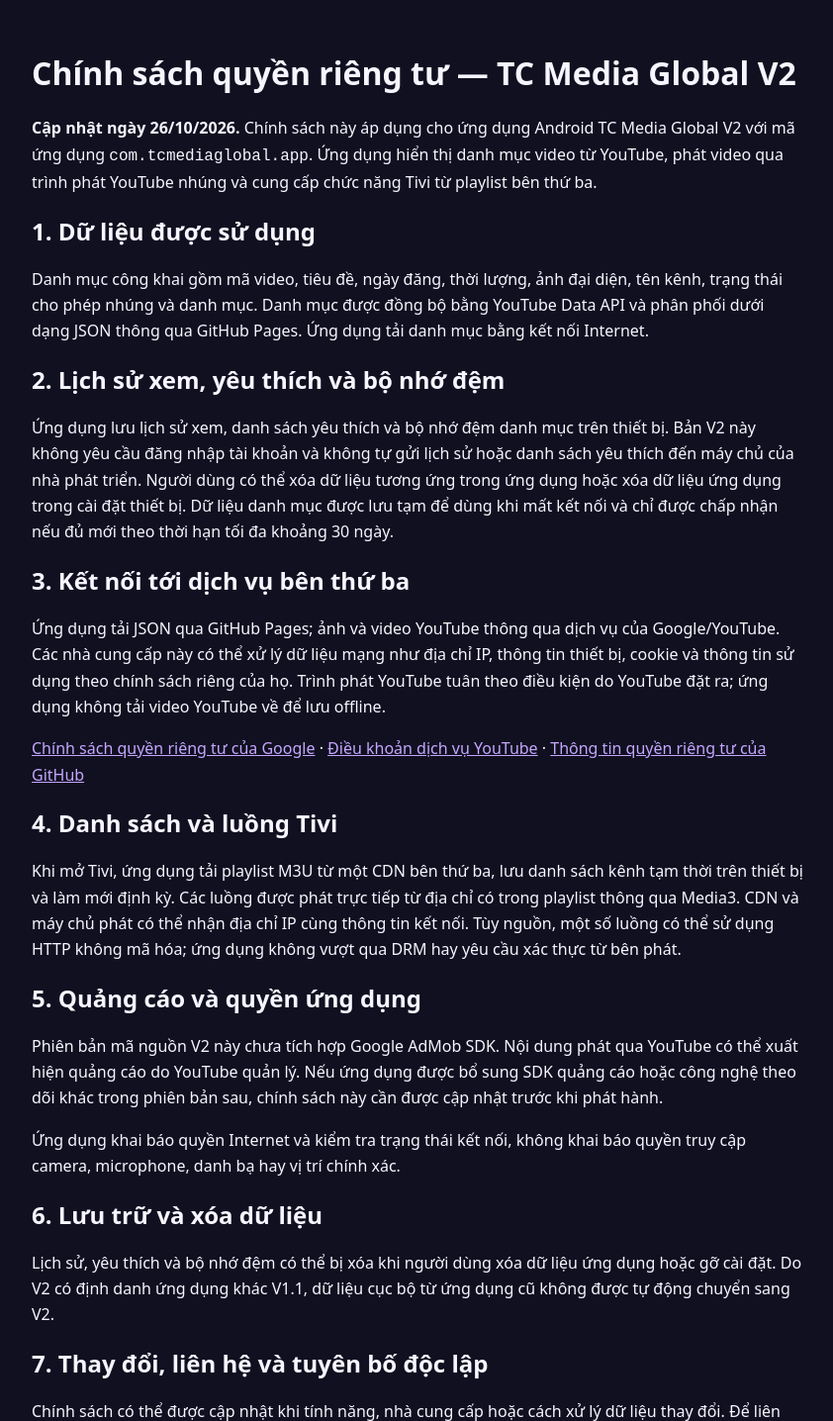
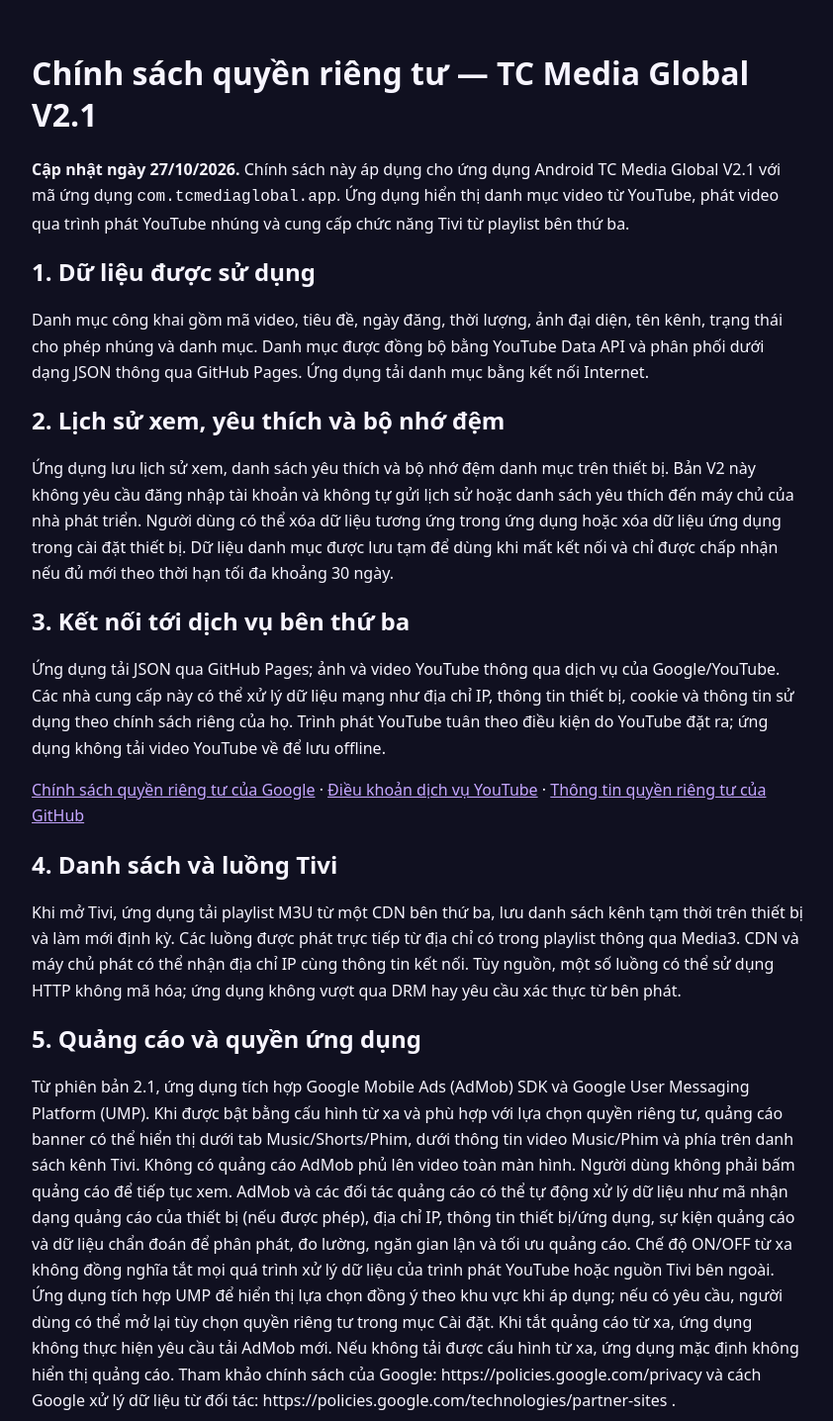
Before and after one commit to assetskinscom/tc-media-global-data, a plain HTML site: page privacy.html in a window 1280 px wide. Shown: the top 1436 px of the page at 99% size, without its empty margins (218-1060 px from the left). Drawn offline with Linux system fonts and the light colour scheme.

Commit message:
Add files via upload

```diff
--- /dev/null
+++ b/data/ads-config.json
@@ -0,0 +1 @@
+{"BAT_TAT_ADMOB": "ON"}
--- a/privacy.html
+++ b/privacy.html
@@ -3,15 +3,15 @@
 <head>
   <meta charset="utf-8">
   <meta name="viewport" content="width=device-width, initial-scale=1">
-  <title>Chính sách quyền riêng tư — TC Media Global V2</title>
+  <title>Chính sách quyền riêng tư — TC Media Global V2.1</title>
   <style>
     body{background:#101020;color:#f7f5ff;font:16px/1.65 system-ui,sans-serif;max-width:780px;margin:0 auto;padding:32px 18px}
     a{color:#c5a6ff}h1,h2{line-height:1.3}code{overflow-wrap:anywhere}
   </style>
 </head>
 <body>
-<h1>Chính sách quyền riêng tư — TC Media Global V2</h1>
-<p><strong>Cập nhật ngày 26/10/2026.</strong> Chính sách này áp dụng cho ứng dụng Android TC Media Global V2 với mã ứng dụng <code>com.tcmediaglobal.app</code>. Ứng dụng hiển thị danh mục video từ YouTube, phát video qua trình phát YouTube nhúng và cung cấp chức năng Tivi từ playlist bên thứ ba.</p>
+<h1>Chính sách quyền riêng tư — TC Media Global V2.1</h1>
+<p><strong>Cập nhật ngày 27/10/2026.</strong> Chính sách này áp dụng cho ứng dụng Android TC Media Global V2.1 với mã ứng dụng <code>com.tcmediaglobal.app</code>. Ứng dụng hiển thị danh mục video từ YouTube, phát video qua trình phát YouTube nhúng và cung cấp chức năng Tivi từ playlist bên thứ ba.</p>
 <h2>1. Dữ liệu được sử dụng</h2>
 <p>Danh mục công khai gồm mã video, tiêu đề, ngày đăng, thời lượng, ảnh đại diện, tên kênh, trạng thái cho phép nhúng và danh mục. Danh mục được đồng bộ bằng YouTube Data API và phân phối dưới dạng JSON thông qua GitHub Pages. Ứng dụng tải danh mục bằng kết nối Internet.</p>
 <h2>2. Lịch sử xem, yêu thích và bộ nhớ đệm</h2>
@@ -22,7 +22,10 @@
 <h2>4. Danh sách và luồng Tivi</h2>
 <p>Khi mở Tivi, ứng dụng tải playlist M3U từ một CDN bên thứ ba, lưu danh sách kênh tạm thời trên thiết bị và làm mới định kỳ. Các luồng được phát trực tiếp từ địa chỉ có trong playlist thông qua Media3. CDN và máy chủ phát có thể nhận địa chỉ IP cùng thông tin kết nối. Tùy nguồn, một số luồng có thể sử dụng HTTP không mã hóa; ứng dụng không vượt qua DRM hay yêu cầu xác thực từ bên phát.</p>
 <h2>5. Quảng cáo và quyền ứng dụng</h2>
-<p>Phiên bản mã nguồn V2 này chưa tích hợp Google AdMob SDK. Nội dung phát qua YouTube có thể xuất hiện quảng cáo do YouTube quản lý. Nếu ứng dụng được bổ sung SDK quảng cáo hoặc công nghệ theo dõi khác trong phiên bản sau, chính sách này cần được cập nhật trước khi phát hành.</p>
+<p>Từ phiên bản 2.1, ứng dụng tích hợp Google Mobile Ads (AdMob) SDK và Google User Messaging Platform (UMP). Khi được bật bằng cấu hình từ xa và phù hợp với lựa chọn quyền riêng tư, quảng cáo banner có thể hiển thị dưới tab Music/Shorts/Phim, dưới thông tin video Music/Phim và phía trên danh sách kênh Tivi. Không có quảng cáo AdMob phủ lên video toàn màn hình. Người dùng không phải bấm quảng cáo để tiếp tục xem.
+AdMob và các đối tác quảng cáo có thể tự động xử lý dữ liệu như mã nhận dạng quảng cáo của thiết bị (nếu được phép), địa chỉ IP, thông tin thiết bị/ứng dụng, sự kiện quảng cáo và dữ liệu chẩn đoán để phân phát, đo lường, ngăn gian lận và tối ưu quảng cáo. Chế độ ON/OFF từ xa không đồng nghĩa tắt mọi quá trình xử lý dữ liệu của trình phát YouTube hoặc nguồn Tivi bên ngoài.
+Ứng dụng tích hợp UMP để hiển thị lựa chọn đồng ý theo khu vực khi áp dụng; nếu có yêu cầu, người dùng có thể mở lại tùy chọn quyền riêng tư trong mục Cài đặt. Khi tắt quảng cáo từ xa, ứng dụng không thực hiện yêu cầu tải AdMob mới. Nếu không tải được cấu hình từ xa, ứng dụng mặc định không hiển thị quảng cáo.
+Tham khảo chính sách của Google: https://policies.google.com/privacy và cách Google xử lý dữ liệu từ đối tác: https://policies.google.com/technologies/partner-sites .</p>
 <p>Ứng dụng khai báo quyền Internet và kiểm tra trạng thái kết nối, không khai báo quyền truy cập camera, microphone, danh bạ hay vị trí chính xác.</p>
 <h2>6. Lưu trữ và xóa dữ liệu</h2>
 <p>Lịch sử, yêu thích và bộ nhớ đệm có thể bị xóa khi người dùng xóa dữ liệu ứng dụng hoặc gỡ cài đặt. Do V2 có định danh ứng dụng khác V1.1, dữ liệu cục bộ từ ứng dụng cũ không được tự động chuyển sang V2.</p>
```
Also changed, not shown: 1 other file.
